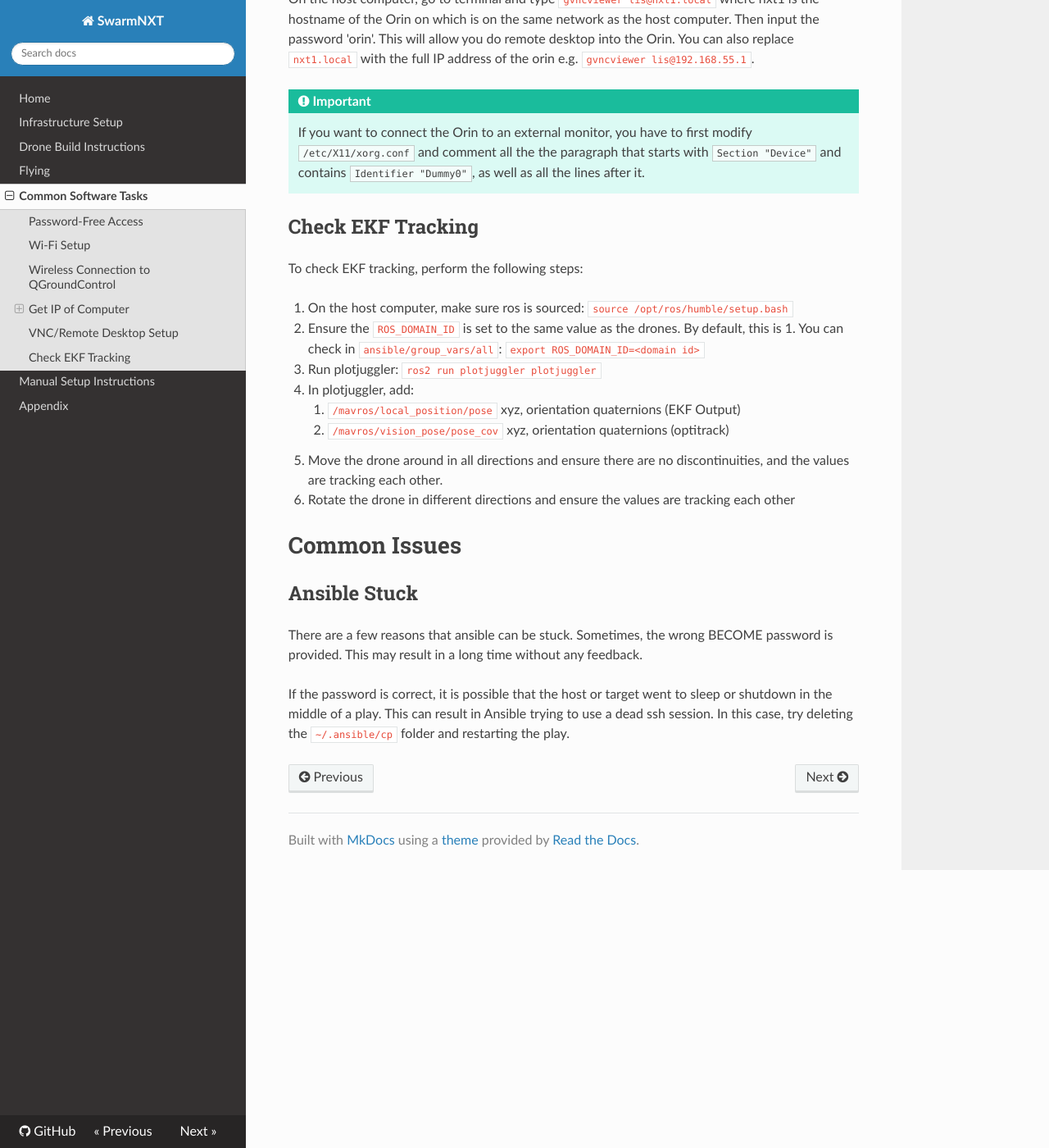
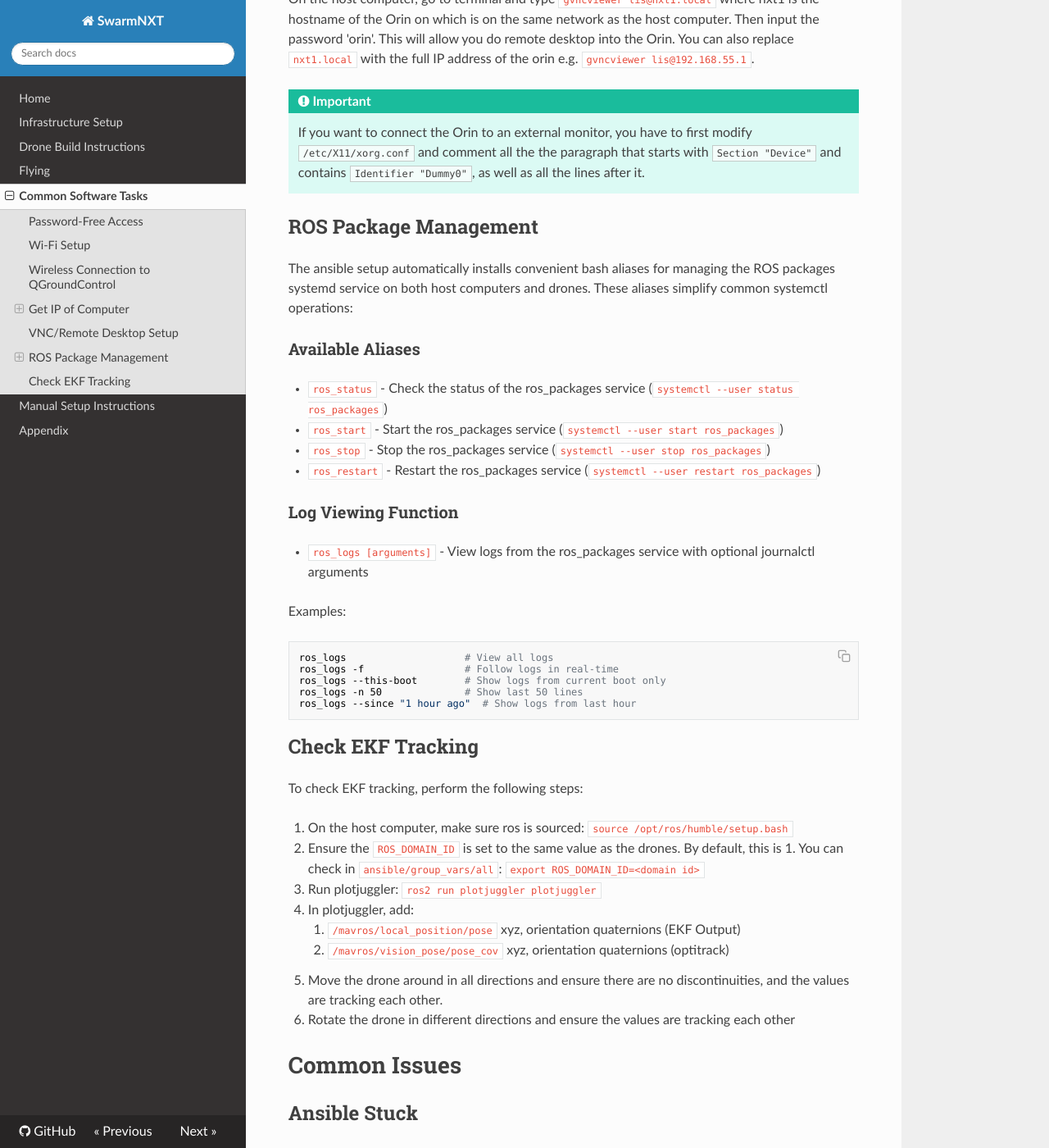
Before and after one commit to lis-epfl/swarm-nxt, an MkDocs documentation site: the page built from docs/software-common-tasks.md, in a window 1280 px wide and 1400 px high, scrolled down 2054 px. Shown: the whole window at 82% size. Built offline with MkDocs 1.6.1, drawn with Linux system fonts in a browser that asks for light colours; nearby versions of some CDN libraries.

Commit message:
Add bash aliases for ROS packages systemctl management
Co-authored-by: nielmistry <10933146+nielmistry@users.noreply.github.com>

````diff
--- a/docs/software-common-tasks.md
+++ b/docs/software-common-tasks.md
@@ -74,6 +74,30 @@ On the host computer, go to terminal and type `gvncviewer lis@nxt1.local` where
 !!! important
     If you want to connect the Orin to an external monitor, you have to first modify `/etc/X11/xorg.conf` and comment all the the paragraph that starts with `Section "Device"` and contains `Identifier "Dummy0"`, as well as all the lines after it.
 
+## ROS Package Management
+
+The ansible setup automatically installs convenient bash aliases for managing the ROS packages systemd service on both host computers and drones. These aliases simplify common systemctl operations:
+
+### Available Aliases
+
+- `ros_status` - Check the status of the ros_packages service (`systemctl --user status ros_packages`)
+- `ros_start` - Start the ros_packages service (`systemctl --user start ros_packages`)
+- `ros_stop` - Stop the ros_packages service (`systemctl --user stop ros_packages`)
+- `ros_restart` - Restart the ros_packages service (`systemctl --user restart ros_packages`)
+
+### Log Viewing Function
+
+- `ros_logs [arguments]` - View logs from the ros_packages service with optional journalctl arguments
+
+Examples:
+```bash
+ros_logs                    # View all logs
+ros_logs -f                 # Follow logs in real-time
+ros_logs --this-boot        # Show logs from current boot only
+ros_logs -n 50              # Show last 50 lines
+ros_logs --since "1 hour ago"  # Show logs from last hour
+```
+
 ## Check EKF Tracking
 
 To check EKF tracking, perform the following steps:
````
Also changed, not shown: 2 other files.
